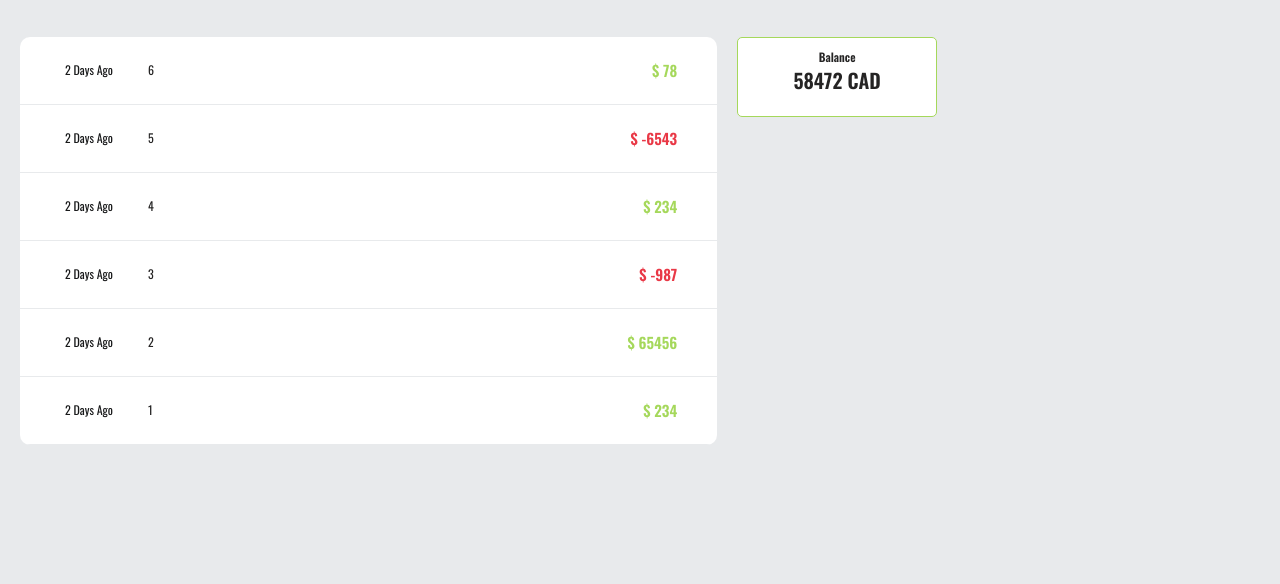
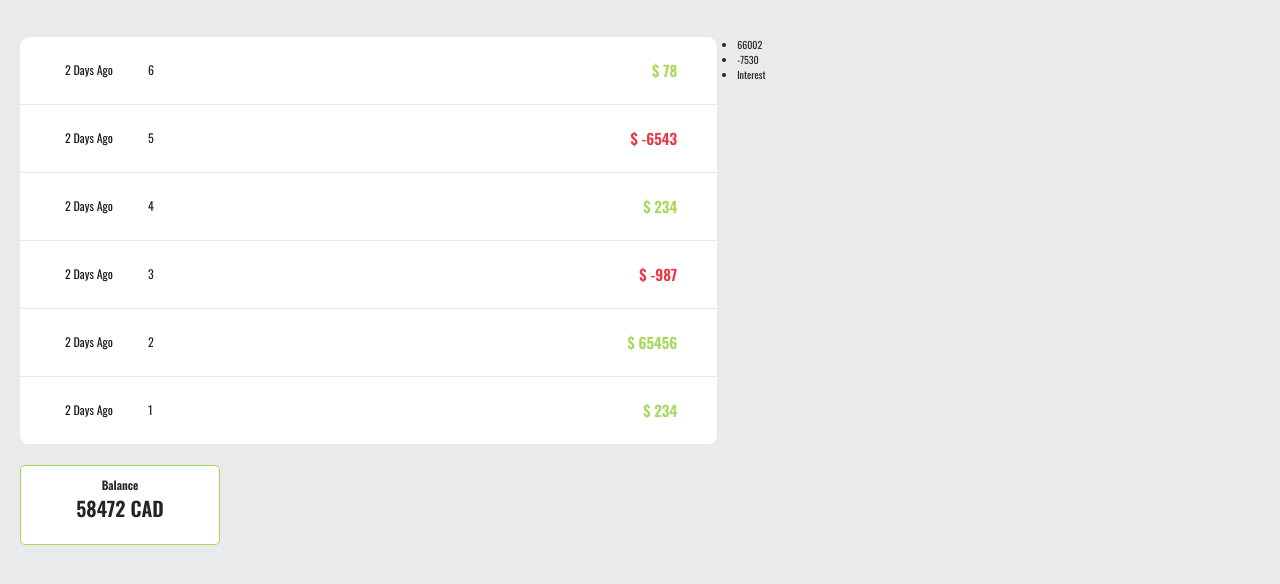
Before and after one commit to Debbyermel/socketbank, a plain HTML site: page index.html in a window 1280 px wide. Shown: the part 76-660 px from the top of the page. Drawn offline with nearby package versions, Linux system fonts and the light colour scheme.

Commit message:
Chaining methods to display summary

```diff
--- a/index.html
+++ b/index.html
@@ -24,6 +24,13 @@
   </nav>
   <main class="main">
     <div class="transactions"></div>
+    <div class="summary-values">
+      <ul>
+        <li class="summary-value-in">IN</li>
+        <li class="summary-value-out">OUT</li>
+        <li class="summary-interest">Interest</li>
+      </ul>
+    </div>
     <div class="balance">
       <h3>Balance</h3>
       <h3 class="label--balance"></h3>
--- a/js/outline-script.js
+++ b/js/outline-script.js
@@ -38,7 +38,9 @@
 //   }
 // })
 
-
 // currencies.forEach(function(value, key, map) {
 //   console.log(`${key}: ${value}`);
 // })
+
+// const totalDepositsUSD = transactions.filter(mov => mov > 0).map(mov => mov * euroToUsd).reduce((acc, mov) => acc + mov, 0);
+// console.log(totalDepositsUSD);
--- a/js/script.js
+++ b/js/script.js
@@ -41,12 +41,16 @@ const user5 = {
 };
 
 let accounts = [user1, user2, user3, user4, user5];
+const euroToUsd = 1.1;
 
 //DOM ELEMENTS
 const userWelcome = document.querySelector('.salute');
 const main = document.querySelector('.main');
 const containerTransactions = document.querySelector('.transactions');
 const labelBalance = document.querySelector('.label--balance');
+const labelSumIn = document.querySelector('.summary-value-in');
+const labelSumOut = document.querySelector('.summary-value-out');
+const labelInterest = document.querySelector('.summary-interest');
 
 function createUserName(accounts) {
   accounts.forEach(function(accs) {
@@ -57,7 +61,6 @@ function createUserName(accounts) {
       .join('');
   })
 };
-
 createUserName(accounts);
 
 const displayTransactions = function(transactions) {
@@ -75,11 +78,25 @@ const displayTransactions = function(transactions) {
     containerTransactions.insertAdjacentHTML('afterbegin', html);
   });
 }
+displayTransactions(user1.transactions);
 
+//
+const calcDisplaySummary = function(transactions) {
+  const incomes = transactions
+    .filter(mov => mov > 0)
+    .reduce((acc, mov) => acc + mov, 0);
+    labelSumIn.textContent = `${incomes}`
+
+  const out = transactions.filter(mov => mov < 0).reduce(
+    (acc, mov) => acc + mov, 0);
+    labelSumOut.textContent = `${out}`
+};
+calcDisplaySummary(user1.transactions);
+
+
+//
 const calcDisplayBalance = function(transactions) {
   const balance = transactions.reduce((acc, mov) => acc + mov, 0);
   labelBalance.textContent = `${balance} CAD`
 }
-
-displayTransactions(user1.transactions);
 calcDisplayBalance(user1.transactions);
```
